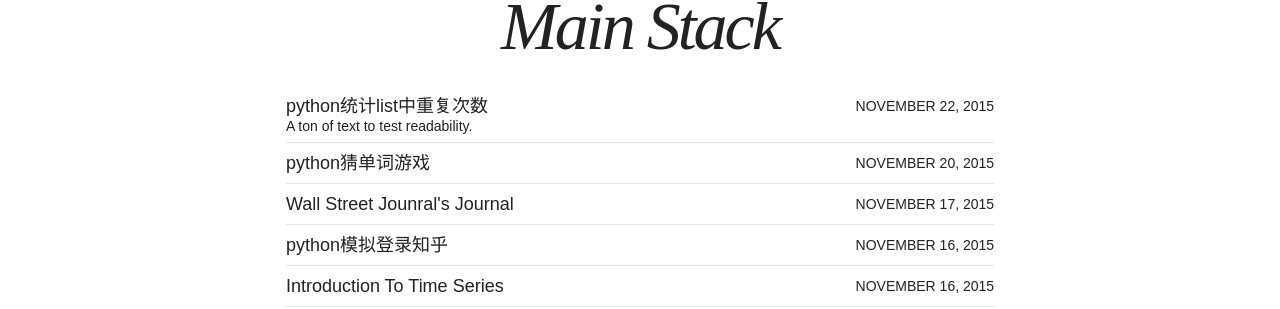
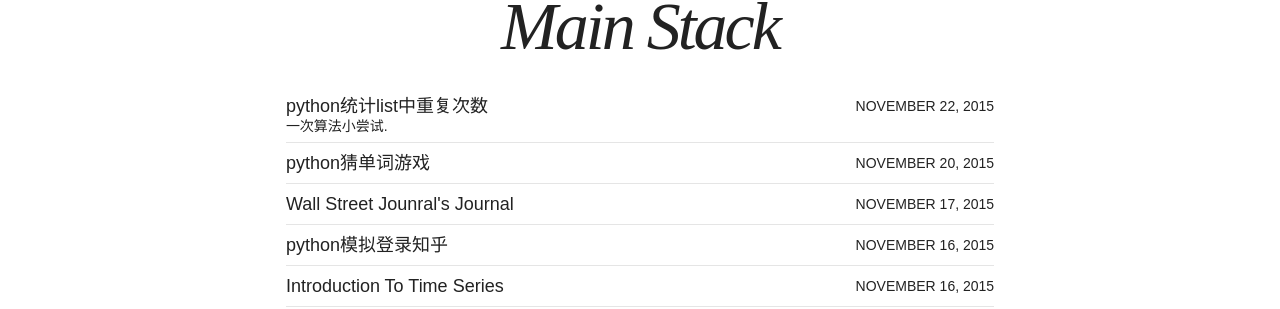
Before and after one commit to ryanyuan42/ryanyuan42.github.io, a Jekyll site: the page built from index.html, in a window 1280 px wide. Shown: the part 486-795 px from the top of the page. Built offline with Jekyll 4.4.1, drawn with Linux system fonts in a browser that asks for light colours; nearby versions of some CDN libraries.

Commit message:
Update 2015-11-22-python统计list中重复次数.markdown

```diff
--- a/_posts/2015-11-22-python统计list中重复次数.markdown
+++ b/_posts/2015-11-22-python统计list中重复次数.markdown
@@ -1,7 +1,7 @@
 ---
 layout: post
 title: "python统计list中重复次数"
-excerpt: "A ton of text to test readability."
+excerpt: "一次算法小尝试."
 categories: articles
 tags: [python]
 image:
```
